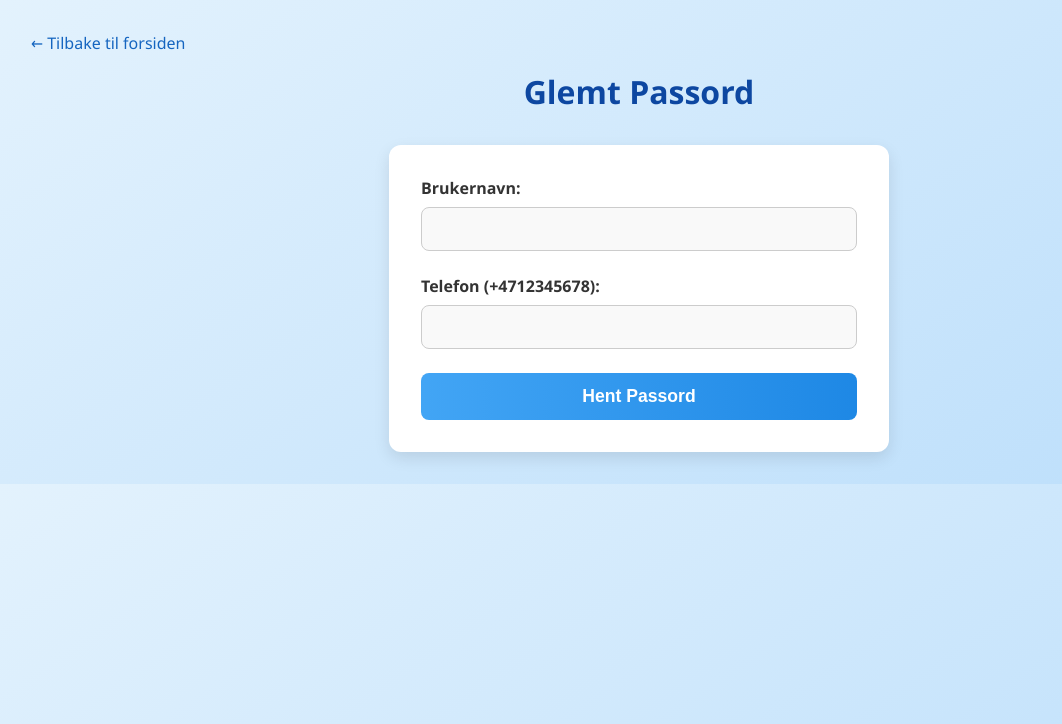
After one commit to AdriatikIMB/pr-veeksamen, a Flask app: page /glemt_passord in a window 1280 px wide. The commit adds this page. Shown: the top 724 px of the page, without its empty margins (1-1063 px from the left). Run offline with Flask 3, Linux system fonts and the light colour scheme.

Commit message:
"Opprettet glemt passord-side med stil og skjema for brukernavn og telefon

```diff
--- a/app.py
+++ b/app.py
@@ -1,4 +1,4 @@
-from flask import Flask, render_template, redirect, request, url_for
+from flask import Flask, render_template, redirect, request, url_for, session
 import mysql.connector
 
 app = Flask(__name__)
@@ -95,6 +95,27 @@ def registrer_timer():
 
     return render_template('time_registrert.html', registrert=True)
 
+@app.route('/glemt_passord', methods=['GET', 'POST'])
+def glemt_passord():
+    if request.method == 'POST':
+        username = request.form['username']
+        phone = request.form['phone']
+
+        conn = get_db_connection()
+        cursor = conn.cursor()
+        cursor.execute("SELECT password FROM test WHERE username=%s AND phone=%s", (username, phone))
+        result = cursor.fetchone()
+        cursor.close()
+        conn.close()
+
+        if result:
+            passord = result[0]
+            return f"Ditt passord er: <strong>{passord}</strong> <br><a href='/'>Tilbake til forsiden</a>"
+        else:
+            return "Bruker ikke funnet. <a href='/glemt_passord'>Prøv igjen</a>"
+
+    return render_template('glemt_passord.html')
+
 
 if __name__ == '__main__':
     app.run(debug=True, host="0.0.0.0")
--- /dev/null
+++ b/templates/glemt_passord.html
@@ -0,0 +1,25 @@
+<!DOCTYPE html>
+<html lang="no">
+<head>
+    <meta charset="UTF-8">
+    <title>Glemt Passord</title>
+    <link rel="stylesheet" href="{{ url_for('static', filename='styles.css') }}">
+</head>
+<body>
+
+    <a href="{{ url_for('index') }}">← Tilbake til forsiden</a>
+
+    <h1>Glemt Passord</h1>
+
+    <form method="post">
+        <label for="username">Brukernavn:</label>
+        <input type="text" name="username" required>
+
+        <label for="phone">Telefon (+4712345678):</label>
+        <input type="tel" name="phone" required>
+
+        <button type="submit">Hent Passord</button>
+    </form>
+
+</body>
+</html>
--- a/templates/timeliste.html
+++ b/templates/timeliste.html
@@ -29,6 +29,11 @@
         <div>
         <a href="{{ url_for('createacc') }}">Opprett konto hvis du ikke har allerede</a>
         </div>
+        <div>
+        <a href="{{ url_for('glemt_passord') }}">Glemt passord?</a>
+        </div>
+
+
     </form>
 
 
```
Also changed, not shown: static/js/script.js (deleted, +0 -11 lines).
